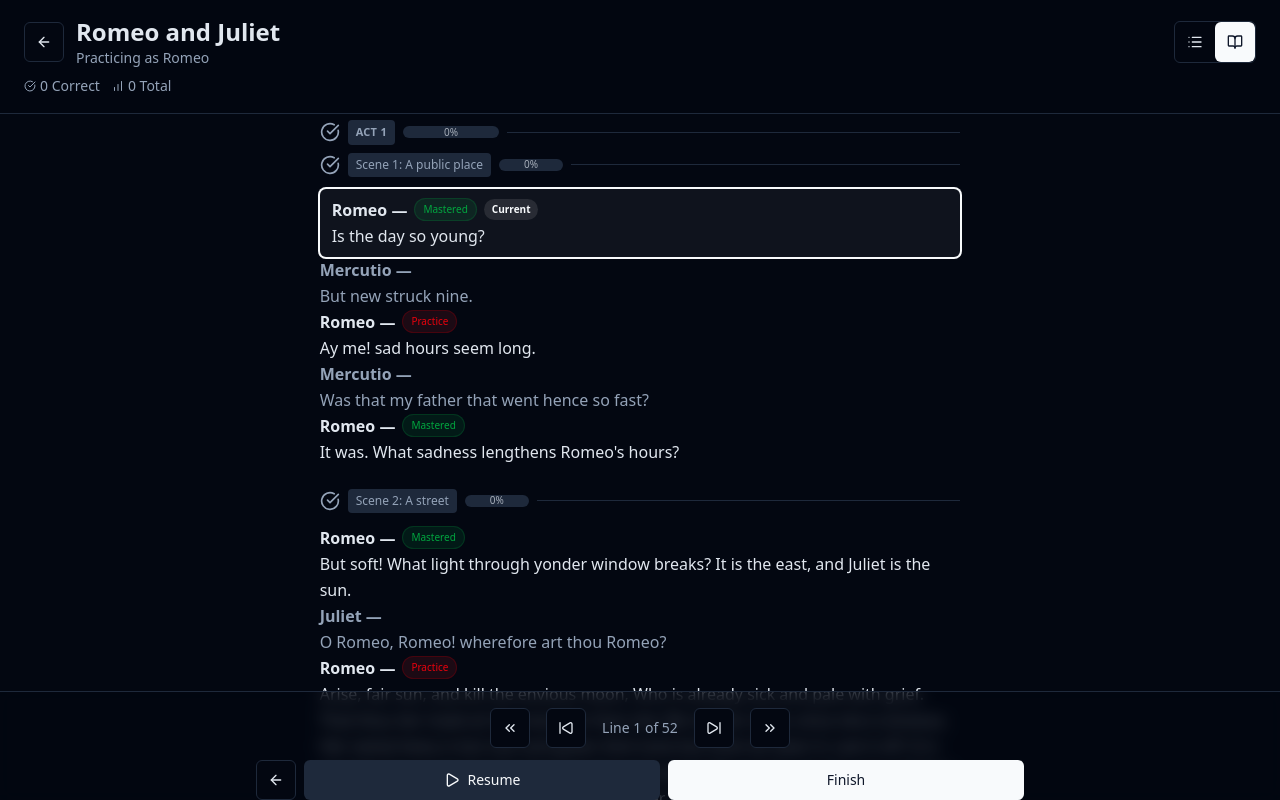
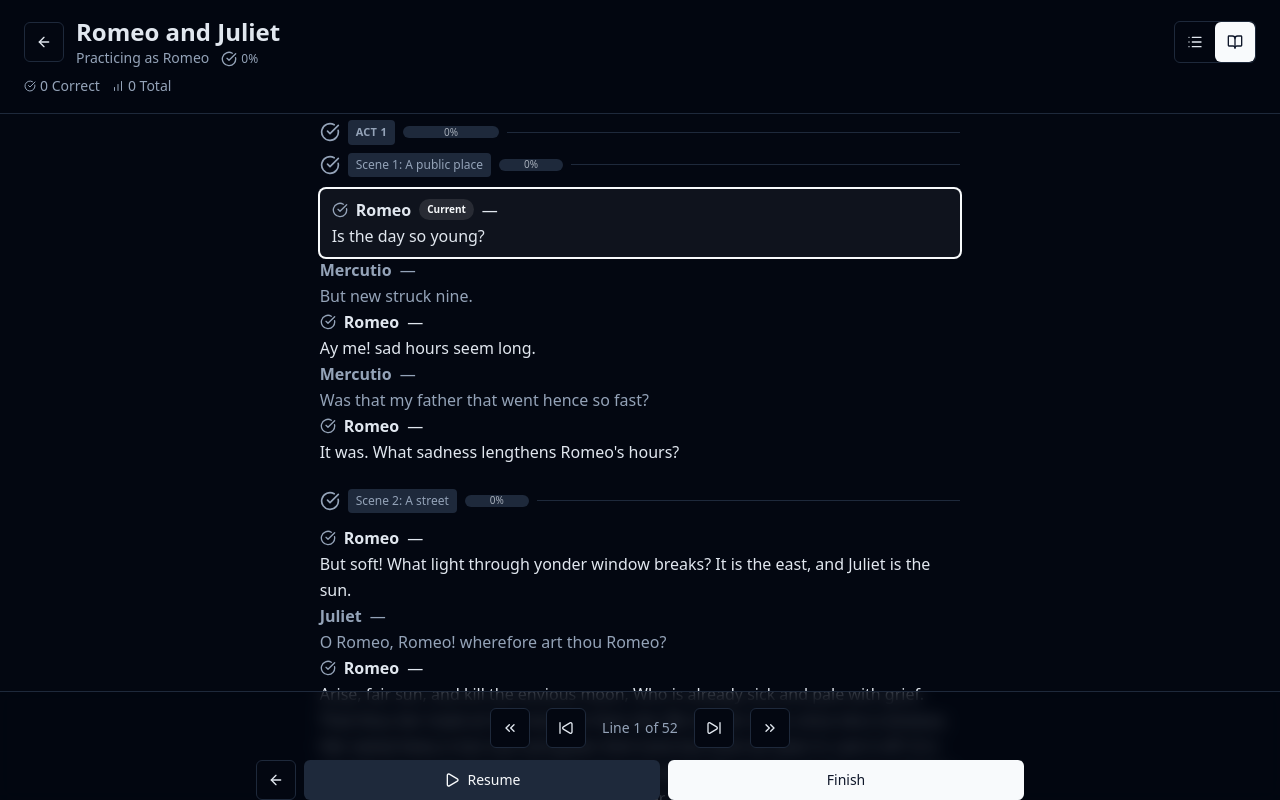
Before and after one commit to davidoliviersaban/theatre-play-buddy, a Next.js app: page /practice/1 in a window 1280 px wide. Both pictures are taken after a click on the button 1235 px from the left and 42 px from the top of the page. Built offline with nearby package versions, Linux system fonts and the light colour scheme.

Commit message:
feat: Align book view to line by line view.

```diff
--- a/src/components/practice/book-view.tsx
+++ b/src/components/practice/book-view.tsx
@@ -3,6 +3,8 @@ import type { Line, Playbook } from "@/lib/mock-data";
 import { calculateProgress } from "@/components/play/progress-bar";
 import React from "react";
 import { StructureProgressHeader } from "@/components/practice/structure-header";
+import { getLineMastery } from "@/lib/play-storage";
+import { CompletionIcon } from "@/components/ui/completion-icon";
 
 // Extended line type used in practice session (flattened with metadata)
 type LineWithMetadata = Line & {
@@ -50,7 +52,7 @@ function groupLinesByCharacterWithIndices(
       }
     } else {
       groups.push({
-        characterId: line.characterId,
+        characterId: line.characterId || "__unknown__",
         text: line.text,
         lineIndices: [globalIndex],
         masteryLevel: line.masteryLevel,
@@ -136,7 +138,26 @@ export function BookView({
                       !isStage && group.characterId === characterId;
                     const isCurrentGroup =
                       group.lineIndices.includes(currentLineIndex);
-                    const mastery = group.masteryLevel;
+                    // Aggregate mastery across this group's lines (dialogue only)
+                    let avgMasteryPct = 0;
+                    if (!isStage) {
+                      const lineMasteries = group.lineIndices
+                        .map((li) => lines[li])
+                        .filter((ln) => ln.type === "dialogue")
+                        .map(
+                          (ln) =>
+                            getLineMastery(play.id, group.characterId, ln.id)
+                              ?.masteryPercentage ?? 0
+                        );
+                      if (lineMasteries.length > 0) {
+                        avgMasteryPct = Math.round(
+                          lineMasteries.reduce((a, b) => a + b, 0) /
+                            lineMasteries.length
+                        );
+                      }
+                    }
+                    // Mastery checkbox: checked when mastered (>= 80%)
+                    const isMastered = !isStage && avgMasteryPct >= 80;
                     return (
                       <p
                         key={`${scene.id}-g-${gi}`}
@@ -147,40 +168,36 @@ export function BookView({
                             : isMeGroup
                             ? "text-foreground"
                             : "text-muted-foreground",
+                          // Highlight current dialogue lines (primary)
                           isCurrentGroup &&
                             !isStage &&
-                            "rounded-md bg-primary/5 ring-2 ring-primary px-3 py-2"
+                            "rounded-md bg-primary/5 ring-2 ring-primary px-3 py-2",
+                          // Highlight current stage direction lines (yellow overlay)
+                          isCurrentGroup &&
+                            isStage &&
+                            "rounded-md bg-yellow-100/40 px-3 py-2"
                         )}
                         ref={isCurrentGroup ? currentGroupRef : undefined}
                       >
                         {!isStage && (
-                          <span className="mr-2 font-semibold flex items-center gap-2">
-                            {charName} —
-                            {isMeGroup && mastery && (
-                              <span
-                                className={cn(
-                                  "inline-flex items-center gap-1 rounded-full px-2 py-0.5 text-[10px] font-medium ring-1",
-                                  mastery === "high" &&
-                                    "bg-green-500/10 text-green-600 ring-green-600/30",
-                                  mastery === "medium" &&
-                                    "bg-yellow-500/10 text-yellow-600 ring-yellow-600/30",
-                                  mastery === "low" &&
-                                    "bg-red-500/10 text-red-600 ring-red-600/30"
-                                )}
-                                title={`Mastery: ${mastery}`}
-                              >
-                                {mastery === "high"
-                                  ? "Mastered"
-                                  : mastery === "medium"
-                                  ? "Learning"
-                                  : "Practice"}
+                          <span className="mr-2 flex items-center gap-2">
+                            {/* Mastery checkbox to the left of the name */}
+                            {isMeGroup && (
+                              <span title={`Mastery: ${avgMasteryPct}%`}>
+                                <CompletionIcon
+                                  progress={isMastered ? 100 : 0}
+                                  hasContent={true}
+                                  className="h-4 w-4"
+                                />
                               </span>
                             )}
+                            <strong>{charName}</strong>
                             {isCurrentGroup && (
                               <span className="inline-flex items-center rounded-full bg-primary/10 px-2 py-0.5 text-[10px] font-semibold text-primary">
                                 Current
                               </span>
                             )}
+                            <span>—</span>
                           </span>
                         )}
                         {isStage ? (
--- a/src/components/practice/practice-header.tsx
+++ b/src/components/practice/practice-header.tsx
@@ -2,6 +2,8 @@
 import Link from "next/link";
 import { useSyncExternalStore } from "react";
 import { ArrowLeft, CheckCircle, BarChart, List, BookOpen } from "lucide-react";
+import { CompletionIcon } from "@/components/ui/completion-icon";
+import { calculateProgress } from "@/components/play/progress-bar";
 import { Button } from "@/components/ui/button";
 import type { Playbook, Character } from "@/lib/mock-data";
 
@@ -56,6 +58,29 @@ export function PracticeHeader({
               <p className="text-sm text-muted-foreground">
                 Practicing as{" "}
                 <span className="font-medium">{character.name}</span>
+                {/* Play progress with checkbox icon */}
+                <span className="ml-3 inline-flex items-center gap-1 align-middle">
+                  {(() => {
+                    const allLines = play.acts.flatMap((a) =>
+                      a.scenes.flatMap((s) => s.lines)
+                    );
+                    const progress = calculateProgress(
+                      allLines,
+                      play.id,
+                      character.id
+                    );
+                    return (
+                      <>
+                        <CompletionIcon
+                          progress={progress}
+                          hasContent={true}
+                          className="h-4 w-4"
+                        />
+                        <span className="text-xs">{progress}%</span>
+                      </>
+                    );
+                  })()}
+                </span>
               </p>
             </div>
           </div>
```
